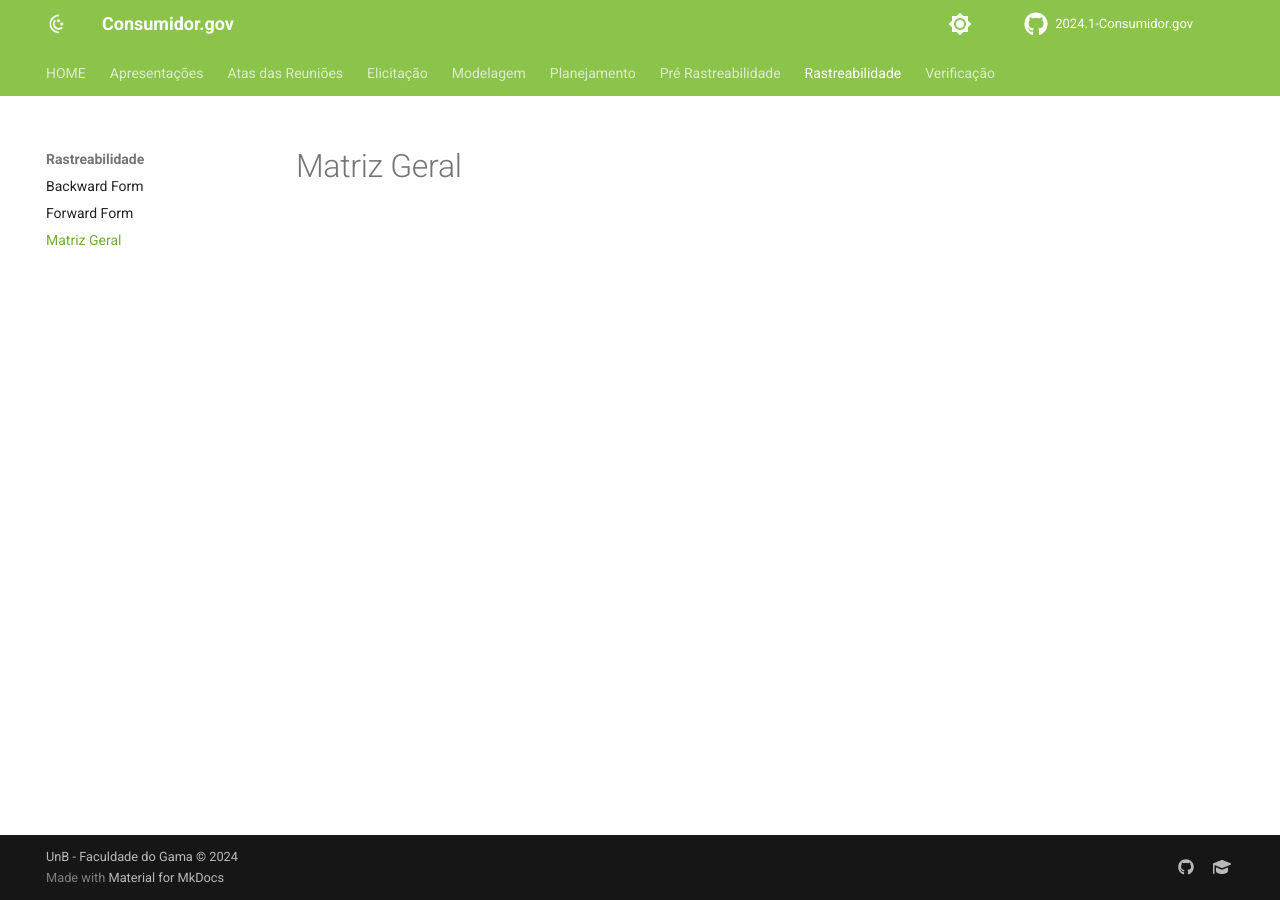
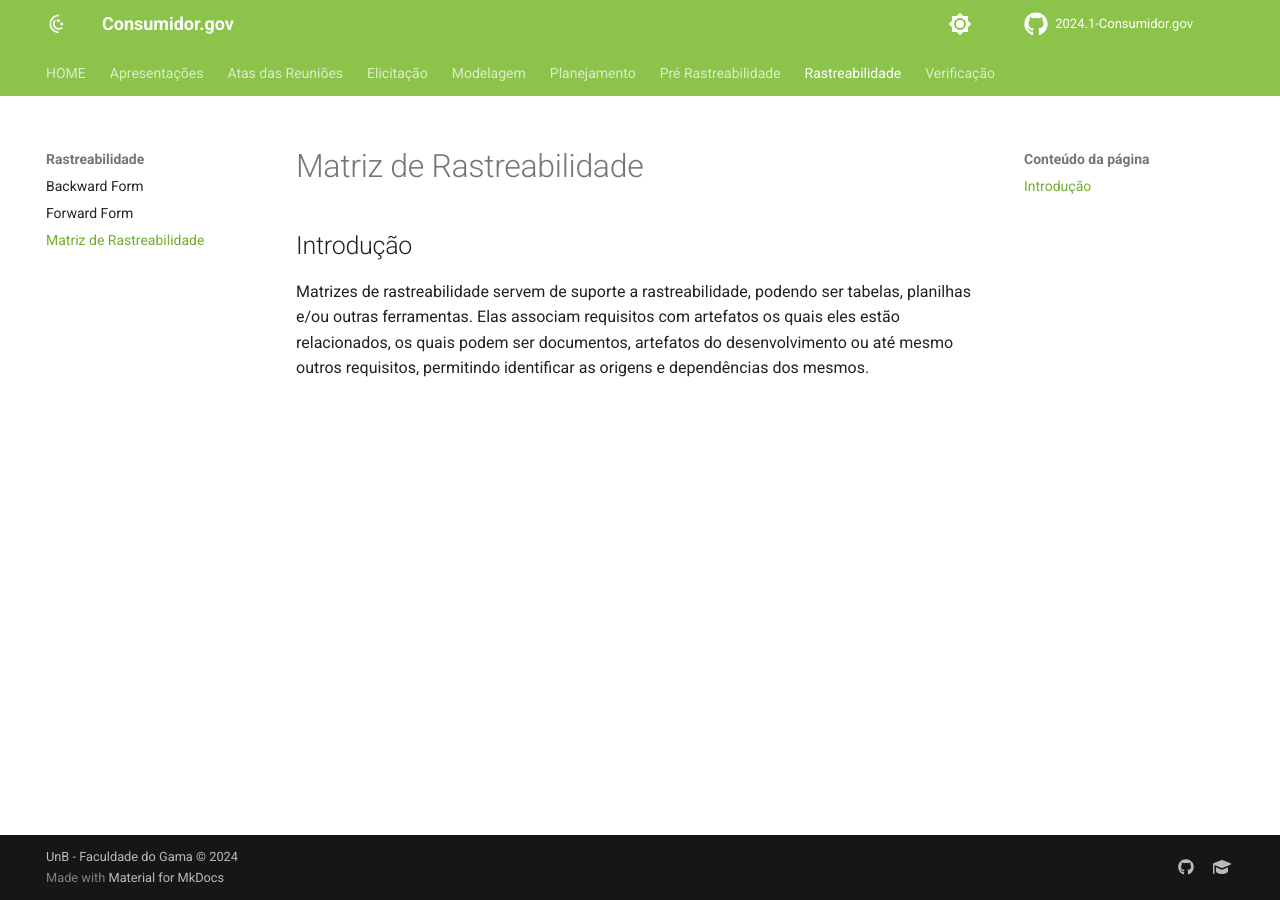
Before and after one commit to Requisitos-de-Software/2024.1-Grupo08, an MkDocs documentation site: the page built from docs/Rastreabilidade/matriz.md, in a window 1280 px wide. Built offline with MkDocs 1.6.1 and Material for MkDocs 9.7.7, drawn with Linux system fonts in a browser that asks for light colours; comment, search, counter and statistics services are not loaded.

Commit message:
nome corrigido

```diff
--- a/docs/Rastreabilidade/matriz.md
+++ b/docs/Rastreabilidade/matriz.md
@@ -1 +1,5 @@
-# Matriz Geral
+# Matriz de Rastreabilidade
+
+## Introdução
+
+Matrizes de rastreabilidade servem de suporte a rastreabilidade, podendo ser tabelas, planilhas e/ou outras ferramentas. Elas associam requisitos com artefatos os quais eles estão relacionados, os quais podem ser documentos, artefatos do desenvolvimento ou até mesmo outros requisitos, permitindo identificar as origens e dependências dos mesmos.
```
